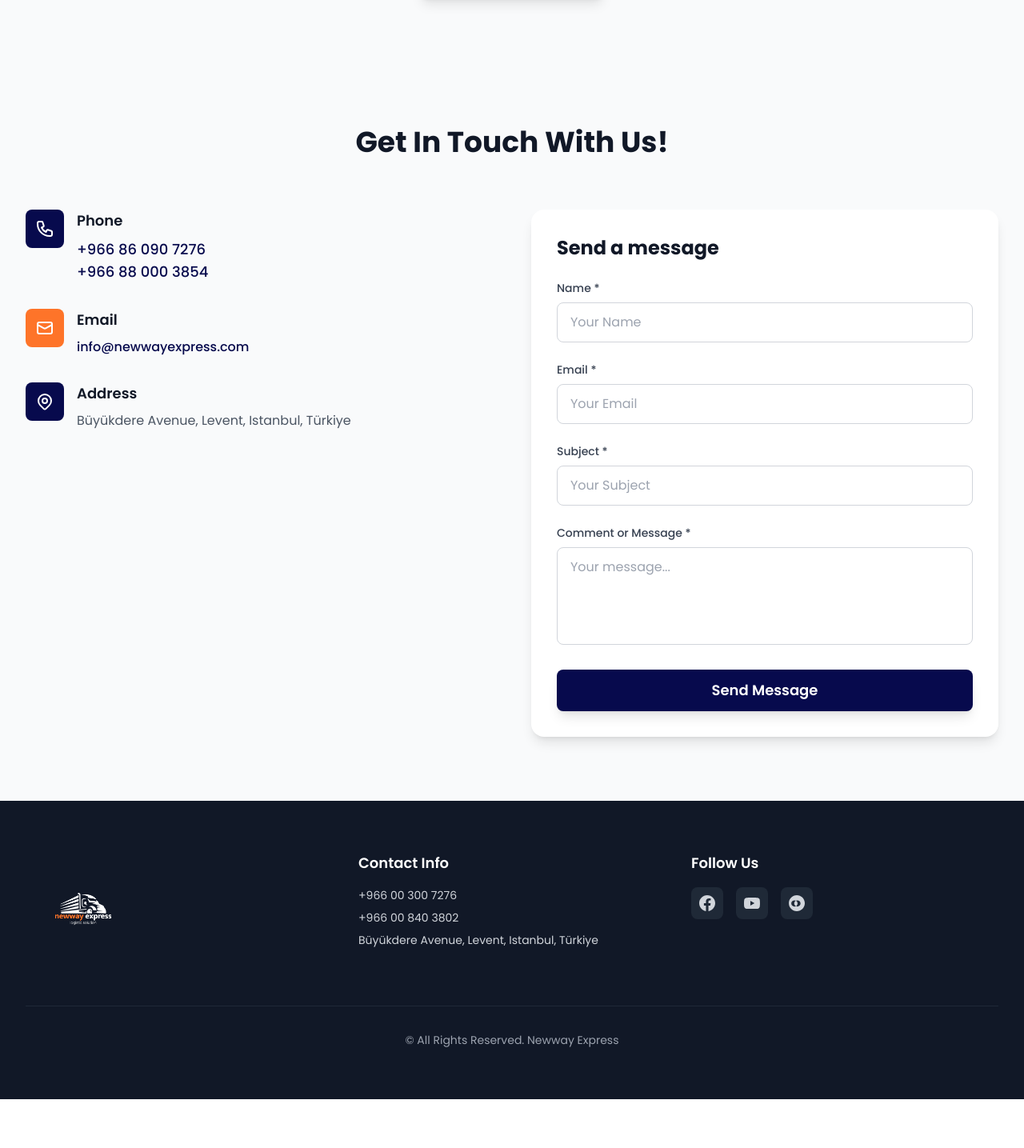
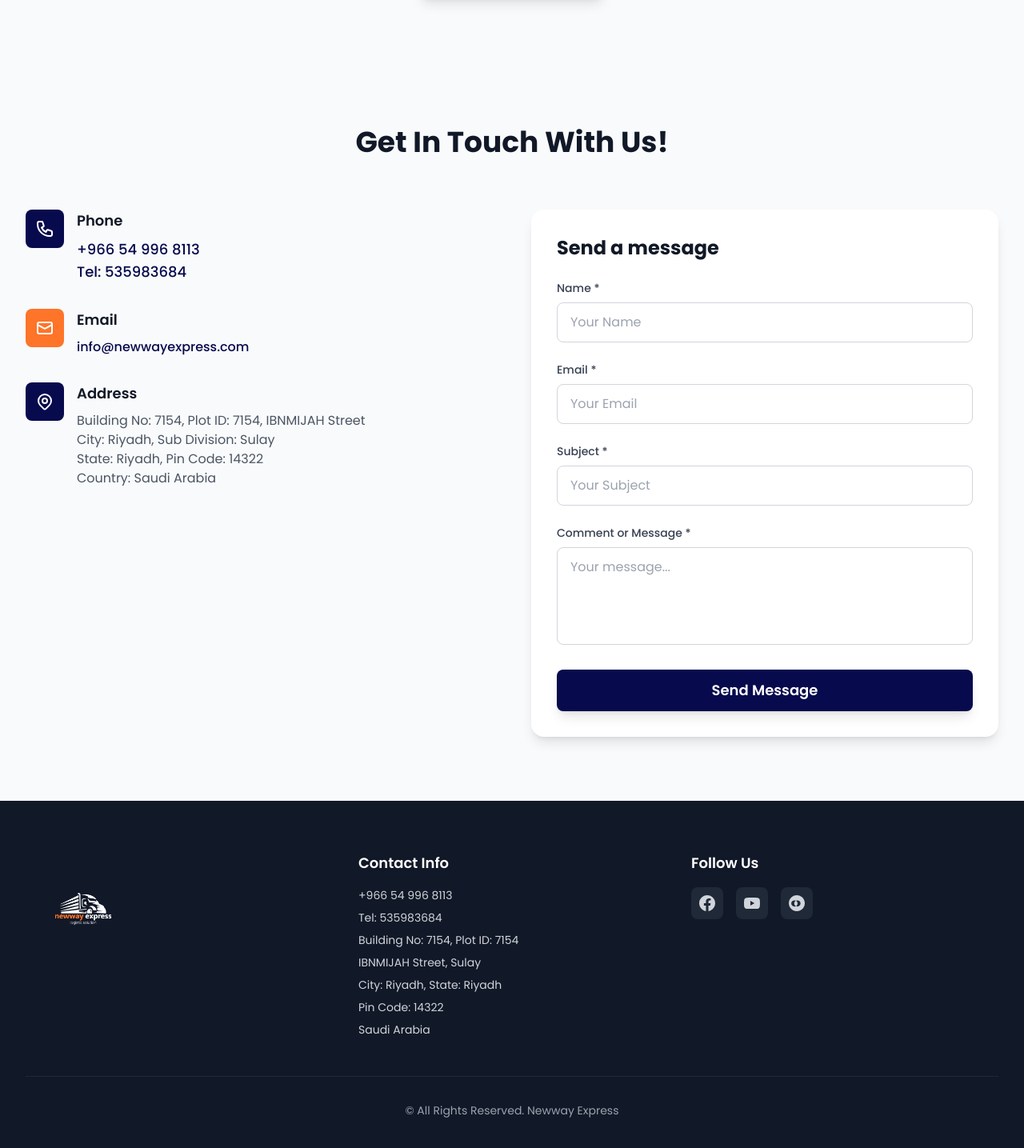
Before and after one commit to alishahal100/newway-express, a Next.js app: page /clients in a window 1280 px wide. Shown: the part 2386-3821 px from the top of the page at 80% size. Before the commit the page ends 3760 px from the top, so only its background shows below. Built offline with nearby package versions, Linux system fonts and the light colour scheme.

Commit message:
final touches

```diff
--- a/src/app/about/page.js
+++ b/src/app/about/page.js
@@ -48,7 +48,7 @@ export default function About() {
                 Our Story
               </h2>
               <p className="text-lg text-gray-600 leading-relaxed">
-                Founded in 2000, Newway Express began as a small logistics company with a big vision: to revolutionize how businesses move goods across the world. What started in Riyadh, KSA has grown into a global network spanning multiple continents.
+                Founded in 2010, Newway Express began as a small logistics company with a big vision: to revolutionize how businesses move goods across the world. What started in Riyadh, KSA has grown into a global network spanning multiple continents.
               </p>
               <p className="text-lg text-gray-600 leading-relaxed">
                 Over two decades, we ve built our reputation on three core principles: reliability, innovation, and customer satisfaction. We ve evolved from a local courier service to a comprehensive logistics solutions provider trusted by businesses worldwide.
--- a/src/app/page.js
+++ b/src/app/page.js
@@ -8,8 +8,11 @@ import Contact from '../components/Contact'
 import Footer from '../components/Footer'
 import { FaWhatsapp } from "react-icons/fa";
 import Vehicles from '@/components/Fleet'
+import Clients from '@/components/Clients'
+
 
 export default function Home() {
+
   return (
     <main className="min-h-screen relative overflow-x-hidden">
       <Navbar />
@@ -17,7 +20,9 @@ export default function Home() {
       <Introduction />
       <Main />
       <Services />
+
       <Vehicles/>
+      <Clients/>
       <FAQ />
       <Contact />
       <Footer />
--- /dev/null
+++ b/src/components/Clients.js
@@ -0,0 +1,70 @@
+"use client"
+import React from "react";
+import { motion } from 'framer-motion'
+
+const Clients = () => {
+  const stats = [
+    { number: "500+", label: "Happy Clients" },
+    { number: "50+", label: "Countries Served" },
+    { number: "99.9%", label: "On-Time Delivery" },
+    { number: "24/7", label: "Customer Support" },
+  ];
+
+  return (
+    <div>
+      {/* Header Section */}
+      <section className="pt-32 pb-20 bg-gradient-to-br from-blue-50 via-white to-orange-50">
+        <div className="max-w-7xl mx-auto px-4 sm:px-6 lg:px-8 text-center">
+          <motion.h1
+            initial={{ opacity: 0, y: 30 }}
+            animate={{ opacity: 1, y: 0 }}
+            transition={{ duration: 0.8 }}
+            className="text-3xl md:text-4xl font-bold text-gray-900 mb-4"
+          >
+            Our <span className="text-blue-600">Clients</span>
+          </motion.h1>
+
+          <motion.p
+            initial={{ opacity: 0, y: 30 }}
+            animate={{ opacity: 1, y: 0 }}
+            transition={{ duration: 0.8, delay: 0.2 }}
+            className="text-xl text-gray-600 max-w-3xl mx-auto"
+          >
+            Trusted by businesses worldwide for reliable logistics solutions
+          </motion.p>
+        </div>
+      </section>
+
+      {/* Stats Section */}
+      <section className="py-20 bg-white">
+        <div className="max-w-7xl mx-auto px-4 sm:px-6 lg:px-8">
+          <div className="grid grid-cols-2 md:grid-cols-4 gap-8">
+            {stats.map((stat, index) => (
+              <motion.div
+                key={stat.label}
+                initial={{ opacity: 0, y: 30 }}
+                whileInView={{ opacity: 1, y: 0 }}
+                transition={{ duration: 0.6, delay: index * 0.1 }}
+                viewport={{ once: true }}
+                className="text-center"
+              >
+                <motion.div
+                  initial={{ scale: 0 }}
+                  whileInView={{ scale: 1 }}
+                  transition={{ duration: 0.6, delay: 0.5 + index * 0.1 }}
+                  viewport={{ once: true }}
+                  className="text-4xl md:text-5xl font-bold text-blue-600 mb-2"
+                >
+                  {stat.number}
+                </motion.div>
+                <p className="text-gray-600 font-medium">{stat.label}</p>
+              </motion.div>
+            ))}
+          </div>
+        </div>
+      </section>
+    </div>
+  );
+};
+
+export default Clients;
--- a/src/components/Contact.js
+++ b/src/components/Contact.js
@@ -61,10 +61,10 @@ const Contact = () => {
                   Phone
                 </h3>
                 <p className="text-blue-600 font-medium text-lg">
-                  +966 86 090 7276
+                  +966 54 996 8113
                 </p>
                 <p className="text-blue-600 font-medium text-lg">
-                  +966 88 000 3854
+                  Tel: 535983684
                 </p>
               </div>
             </motion.div>
@@ -106,6 +106,7 @@ const Contact = () => {
             </motion.div>
 
             {/* Address */}
+            {/* Address */}
 <motion.div
   initial={{ opacity: 0, y: 20 }}
   whileInView={{ opacity: 1, y: 0 }}
@@ -143,7 +144,11 @@ const Contact = () => {
       Address
     </h3>
     <p className="text-gray-600">
-                  Büyükdere Avenue, Levent, Istanbul, Türkiye
+      Building No: 7154, Plot ID: 7154, IBNMIJAH Street <br />
+      City: Riyadh, Sub Division: Sulay <br />
+      State: Riyadh, Pin Code: 14322 <br />
+      Country: Saudi Arabia <br />
+
     </p>
   </div>
 </motion.div>
--- a/src/components/Footer.js
+++ b/src/components/Footer.js
@@ -65,6 +65,7 @@ const Footer = () => {
           </motion.div>
 
           {/* Contact Information */}
+         {/* Contact Information */}
 <motion.div
   initial={{ opacity: 0, y: 30 }}
   whileInView={{ opacity: 1, y: 0 }}
@@ -74,11 +75,18 @@ const Footer = () => {
 >
   <h3 className="text-lg font-semibold text-white mb-4">Contact Info</h3>
   <div className="space-y-2 text-sm text-gray-300">
-              <p>+966 00 300 7276</p>
-              <p>+966 00 840 3802</p>
-              <p>Büyükdere Avenue, Levent, Istanbul, Türkiye</p>
+    <p>+966 54 996 8113</p>
+
+
+    <p>Tel: 535983684</p>
+    <p>Building No: 7154, Plot ID: 7154</p>
+    <p>IBNMIJAH Street, Sulay</p>
+    <p>City: Riyadh, State: Riyadh</p>
+    <p>Pin Code: 14322</p>
+    <p>Saudi Arabia</p>
   </div>
 </motion.div>
+
 
           {/* Social Media */}
           <motion.div
--- a/src/components/Introduction.js
+++ b/src/components/Introduction.js
@@ -46,7 +46,7 @@ const Introduction = () => {
               viewport={{ once: true }}
               className="text-lg text-gray-600 leading-relaxed"
             >
-              Founded in 2000, and headquartered in <strong>Riyadh KSA</strong>, we serve clients across several countries, supported by a dedicated team of logistics professionals, cutting-edge technology, and a wide global network.
+              Founded in 2010, and headquartered in <strong>Riyadh KSA</strong>, we serve clients across several countries, supported by a dedicated team of logistics professionals, cutting-edge technology, and a wide global network.
             </motion.p>
           </motion.div>
 
```
Lines whose indentation alone changed are shown as unchanged.
